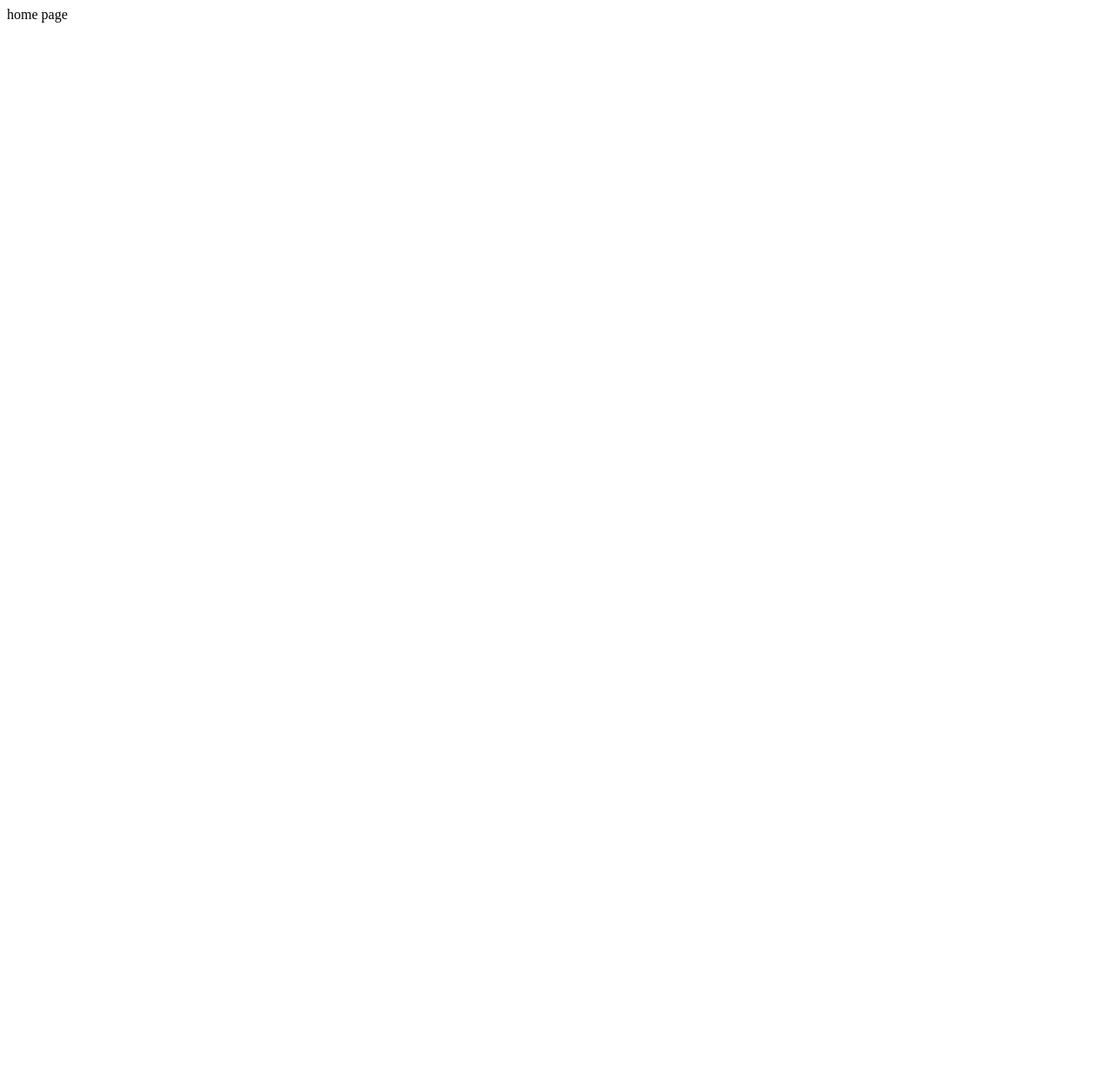
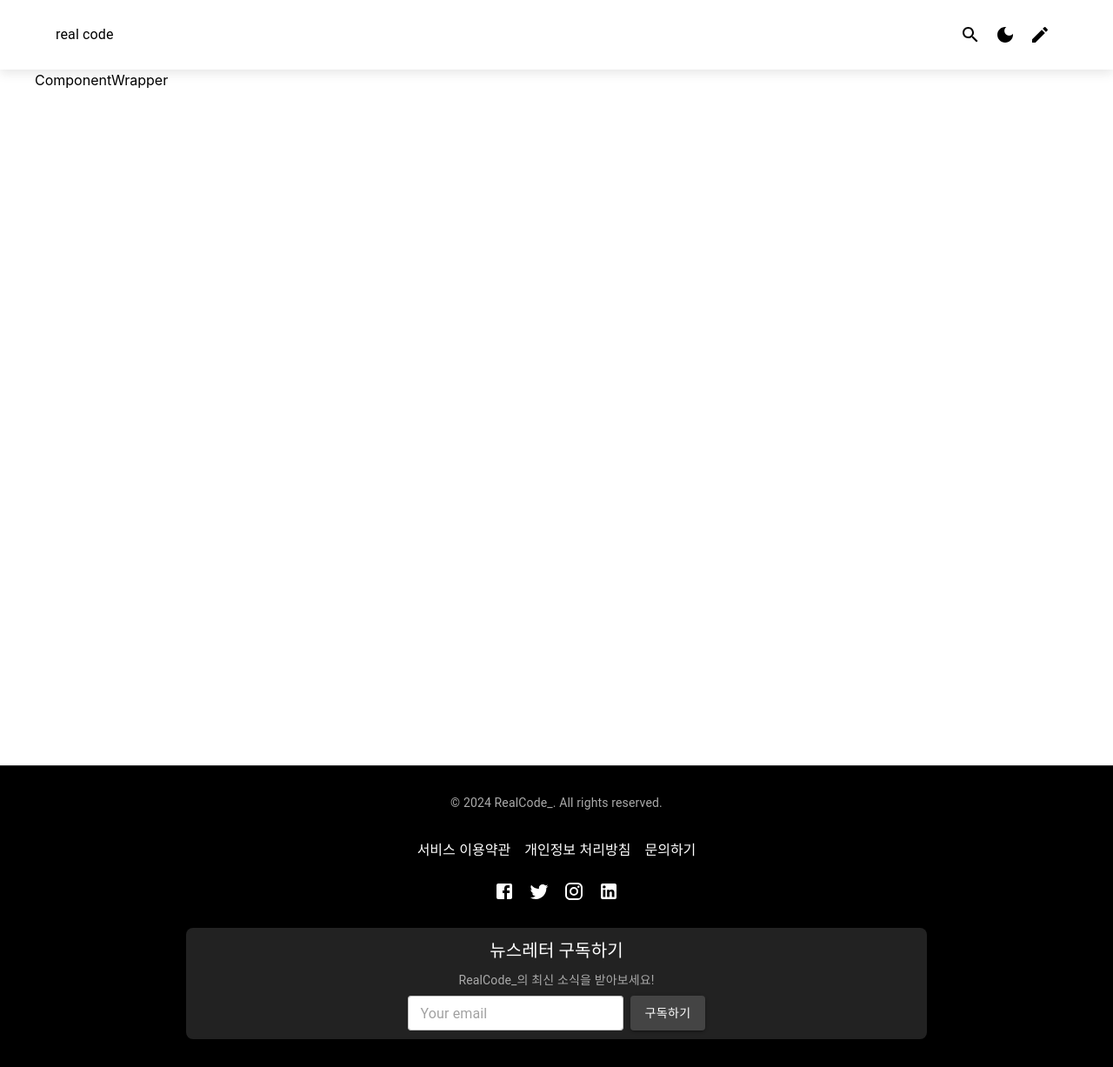
Before and after one commit to minkwan-1/react-nest, a React (Vite) app in the folder client/: page /home in a window 1280 px wide. Shown: the whole page at 87% size. Before the commit the page ends 800 px from the top, so only its background shows below. Built offline with nearby package versions, Linux system fonts and the light colour scheme.

Commit message:
layout setting

```diff
--- a/client/package.json
+++ b/client/package.json
@@ -10,6 +10,10 @@
     "preview": "vite preview"
   },
   "dependencies": {
+    "@emotion/react": "^11.13.5",
+    "@emotion/styled": "^11.13.5",
+    "@mui/icons-material": "^5.16.8",
+    "@mui/material": "^6.1.9",
     "react": "^18.3.1",
     "react-dom": "^18.3.1",
     "react-router-dom": "^7.0.1"
--- /dev/null
+++ b/client/src/components/layout/appbar/Appbar.tsx
@@ -0,0 +1,68 @@
+import { Box, Container, IconButton, Typography } from "@mui/material";
+import SearchIcon from "@mui/icons-material/Search";
+import DarkModeIcon from "@mui/icons-material/DarkMode";
+import LightModeIcon from "@mui/icons-material/LightMode";
+
+import { useColorScheme } from "@mui/material/styles";
+import EditIcon from "@mui/icons-material/Edit";
+import { useNavigate } from "react-router-dom";
+
+function Appbar() {
+  const { mode, setMode } = useColorScheme();
+
+  const navigate = useNavigate();
+
+  const toggleMode = () => {
+    setMode(mode === "light" ? "dark" : "light");
+  };
+
+  return (
+    <Box
+      sx={{
+        width: "100%",
+        height: "80px",
+        position: "sticky",
+        top: 0,
+        zIndex: 999,
+        display: "flex",
+        alignItems: "center",
+        justifyContent: "space-between",
+        bgcolor: mode === "dark" ? "grey.900" : "white",
+        color: mode === "dark" ? "white" : "black",
+        boxShadow: "0px 4px 12px rgba(0, 0, 0, 0.1)",
+      }}
+    >
+      <Container
+        sx={{
+          display: "flex",
+          alignItems: "center",
+          justifyContent: "space-between",
+        }}
+      >
+        <Typography>real code</Typography>
+        <Box
+          sx={{
+            display: "flex",
+            alignItems: "center",
+          }}
+        >
+          <IconButton
+            sx={{ cursor: "pointer", marginLeft: "10px" }}
+            color="inherit"
+          >
+            <SearchIcon />
+          </IconButton>
+
+          <IconButton onClick={toggleMode} color="inherit">
+            {mode === "dark" ? <LightModeIcon /> : <DarkModeIcon />}
+          </IconButton>
+          <IconButton color="inherit" onClick={() => navigate("/edit")}>
+            <EditIcon />
+          </IconButton>
+        </Box>
+      </Container>
+    </Box>
+  );
+}
+
+export default Appbar;
--- /dev/null
+++ b/client/src/components/layout/common/ComponentWrapper.tsx
@@ -0,0 +1,30 @@
+import { Box, BoxProps } from "@mui/material";
+import { ReactNode } from "react";
+
+interface ComponentWrapperProps extends BoxProps {
+  children: ReactNode;
+}
+
+const ComponentWrapper = ({
+  children,
+  sx,
+  ...props
+}: ComponentWrapperProps) => {
+  return (
+    <Box
+      sx={{
+        maxWidth: "1200px",
+        minHeight: "100vh",
+        display: "flex",
+        flexDirection: "column",
+        margin: "0 auto",
+        ...sx,
+      }}
+      {...props}
+    >
+      {children}
+    </Box>
+  );
+};
+
+export default ComponentWrapper;
--- /dev/null
+++ b/client/src/components/layout/common/PageContainer.tsx
@@ -0,0 +1,30 @@
+import { ReactNode } from "react";
+import { Box, SxProps, Theme } from "@mui/material";
+
+import Appbar from "../appbar/Appbar";
+import Footer from "../footer/Footer";
+
+interface PageContainerProps {
+  children: ReactNode;
+  sx?: SxProps<Theme>;
+}
+
+const PageContainer = ({ children, sx }: PageContainerProps) => {
+  return (
+    <Box
+      sx={{
+        minHeight: "100vh",
+        width: "100%",
+        display: "flex",
+        flexDirection: "column",
+        ...sx,
+      }}
+    >
+      <Appbar />
+      <Box sx={{ flexGrow: 1 }}>{children}</Box>
+      <Footer />
+    </Box>
+  );
+};
+
+export default PageContainer;
--- /dev/null
+++ b/client/src/components/layout/common/index.ts
@@ -0,0 +1,4 @@
+import PageContainer from "./PageContainer";
+import ComponentWrapper from "./ComponentWrapper";
+
+export { PageContainer, ComponentWrapper };
--- /dev/null
+++ b/client/src/components/layout/footer/Footer.tsx
@@ -0,0 +1,107 @@
+import {
+  Box,
+  Container,
+  Typography,
+  Link,
+  TextField,
+  Button,
+} from "@mui/material";
+import { Facebook, Twitter, Instagram, LinkedIn } from "@mui/icons-material";
+
+function Footer() {
+  return (
+    <Box
+      sx={{
+        width: "100%",
+        height: "auto",
+        borderTop: "1px solid #333",
+        bgcolor: "#000",
+        py: 4,
+      }}
+    >
+      <Container
+        maxWidth="md"
+        sx={{
+          display: "flex",
+          flexDirection: "column",
+          alignItems: "center",
+          justifyContent: "center",
+          gap: 3,
+        }}
+      >
+        <Typography variant="body2" sx={{ color: "#aaa", mb: 1 }}>
+          © 2024 RealCode_. All rights reserved.
+        </Typography>
+
+        <Box sx={{ display: "flex", gap: 2 }}>
+          <Link href="#" color="#fff" underline="hover">
+            서비스 이용약관
+          </Link>
+          <Link href="#" color="#fff" underline="hover">
+            개인정보 처리방침
+          </Link>
+          <Link href="#" color="#fff" underline="hover">
+            문의하기
+          </Link>
+        </Box>
+
+        {/* 소셜 미디어 링크 */}
+        <Box sx={{ display: "flex", gap: 2 }}>
+          <Link href="#" color="#fff">
+            <Facebook />
+          </Link>
+          <Link href="#" color="#fff">
+            <Twitter />
+          </Link>
+          <Link href="#" color="#fff">
+            <Instagram />
+          </Link>
+          <Link href="#" color="#fff">
+            <LinkedIn />
+          </Link>
+        </Box>
+
+        {/* 뉴스레터 구독 섹션 */}
+        <Box
+          sx={{
+            display: "flex",
+            flexDirection: "column",
+            alignItems: "center",
+            gap: 1,
+            bgcolor: "#222",
+            padding: "10px 20px",
+            borderRadius: "8px",
+            width: "100%",
+          }}
+        >
+          <Typography variant="h6" sx={{ color: "#fff" }}>
+            뉴스레터 구독하기
+          </Typography>
+          <Typography variant="body2" sx={{ color: "#aaa" }}>
+            RealCode_의 최신 소식을 받아보세요!
+          </Typography>
+          <Box sx={{ display: "flex", gap: 1 }}>
+            <TextField
+              variant="outlined"
+              size="small"
+              placeholder="Your email"
+              sx={{ bgcolor: "#fff", borderRadius: "4px" }}
+            />
+            <Button
+              variant="contained"
+              sx={{
+                bgcolor: "#444",
+                color: "#fff",
+                "&:hover": { bgcolor: "#666" },
+              }}
+            >
+              구독하기
+            </Button>
+          </Box>
+        </Box>
+      </Container>
+    </Box>
+  );
+}
+
+export default Footer;
--- a/client/src/main.tsx
+++ b/client/src/main.tsx
@@ -1,5 +1,6 @@
 import { StrictMode } from "react";
 import { createRoot } from "react-dom/client";
+import "./reset.css";
 import App from "./App.tsx";
 import { BrowserRouter } from "react-router-dom";
 
--- a/client/src/pages/HomePage.tsx
+++ b/client/src/pages/HomePage.tsx
@@ -1,5 +1,11 @@
+import { PageContainer, ComponentWrapper } from "../components/layout/common";
+
 const HomePage = () => {
-  return <div>home page</div>;
+  return (
+    <PageContainer>
+      <ComponentWrapper>ComponentWrapper</ComponentWrapper>
+    </PageContainer>
+  );
 };
 
 export default HomePage;
--- /dev/null
+++ b/client/src/reset.css
@@ -0,0 +1,42 @@
+/* reset.css */
+*,
+*::before,
+*::after {
+  box-sizing: border-box;
+  margin: 0;
+  padding: 0;
+}
+
+html,
+body {
+  height: 100%;
+  font-family: -apple-system, BlinkMacSystemFont, "Segoe UI", Roboto, Oxygen,
+    Ubuntu, Cantarell, "Open Sans", "Helvetica Neue", sans-serif;
+  line-height: 1.5;
+}
+
+img,
+picture,
+video,
+canvas,
+svg {
+  display: block;
+  max-width: 100%;
+}
+
+input,
+button,
+textarea,
+select {
+  font: inherit;
+}
+
+a {
+  text-decoration: none;
+  color: inherit;
+}
+
+ul,
+ol {
+  list-style: none;
+}
```
Also changed, not shown: 1 other file (tests, documents, lock files or other folders).
